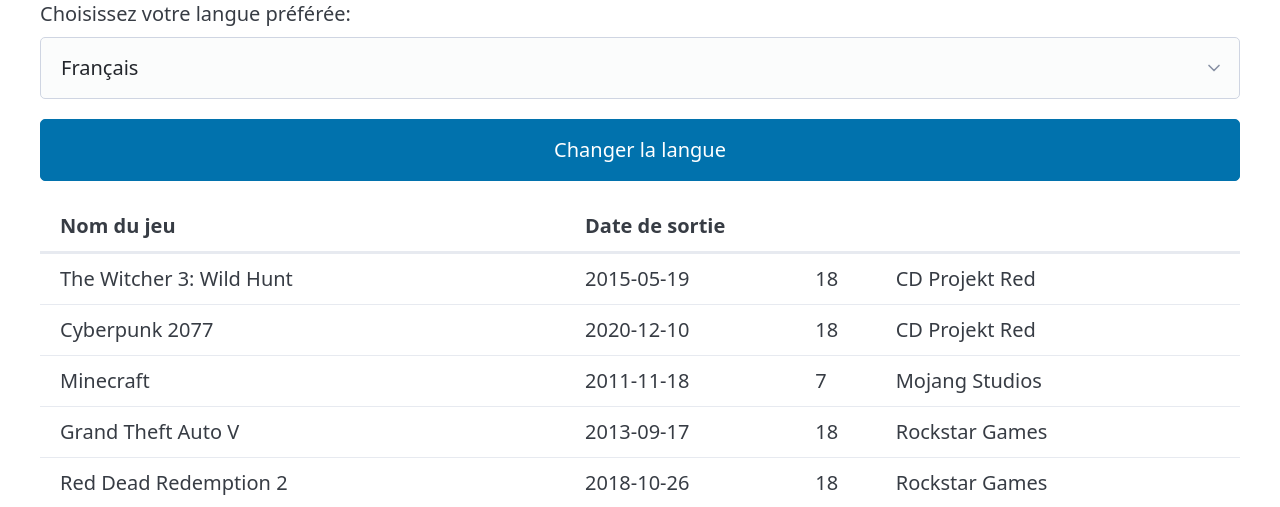
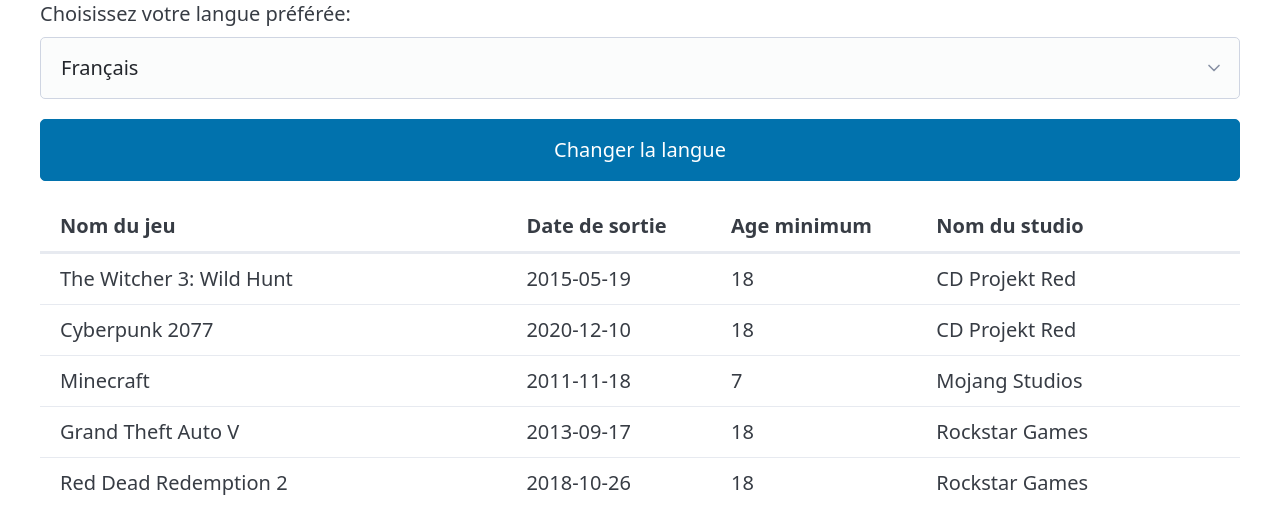
Before and after one commit to El-cacahu3te/ProgServ2, a PHP site: page / in a window 1280 px wide. Shown: the part 136-643 px from the top of the page. Run offline with PHP 8.4, Linux system fonts and the light colour scheme; data comes from the database, SQL or seed files in the repository; data that the repository does not hold is empty; some libraries are stand-ins or nearby versions.

Commit message:
Update fr.php

```diff
--- a/src/i18n/translations/fr.php
+++ b/src/i18n/translations/fr.php
@@ -5,7 +5,8 @@ return [
     'choose_language' => 'Choisissez votre langue préférée:',
     'game_name' => 'Nom du jeu',
     'release_date' => 'Date de sortie',
-    'minimum_age' => 'Age minimum',
+    'game_min_age' => 'Age minimum',
+    'studio_name' => 'Nom du studio',
     'languages' => [
         'en' => 'Anglais (English)',
         'fr' => 'Français',
```
